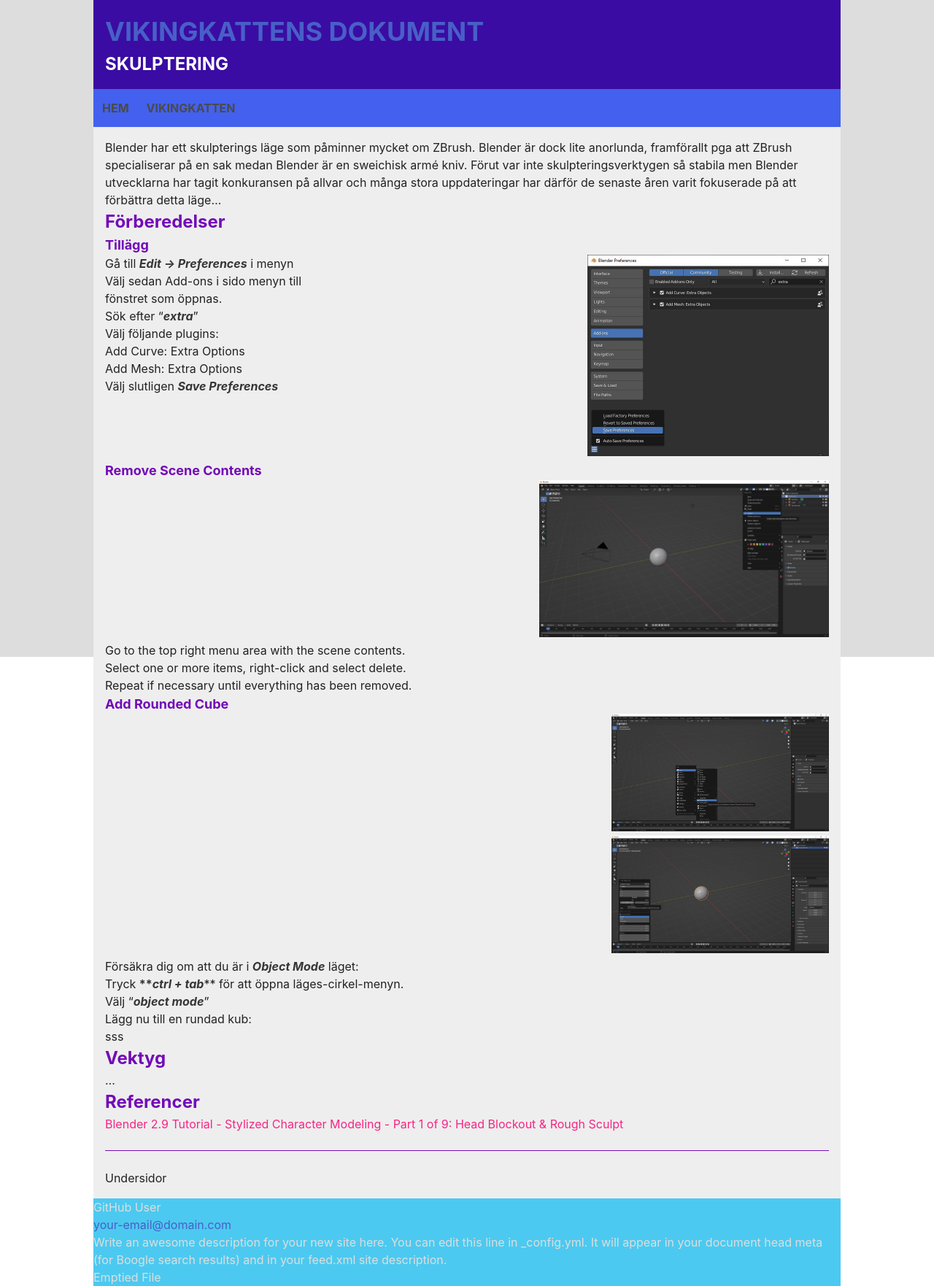
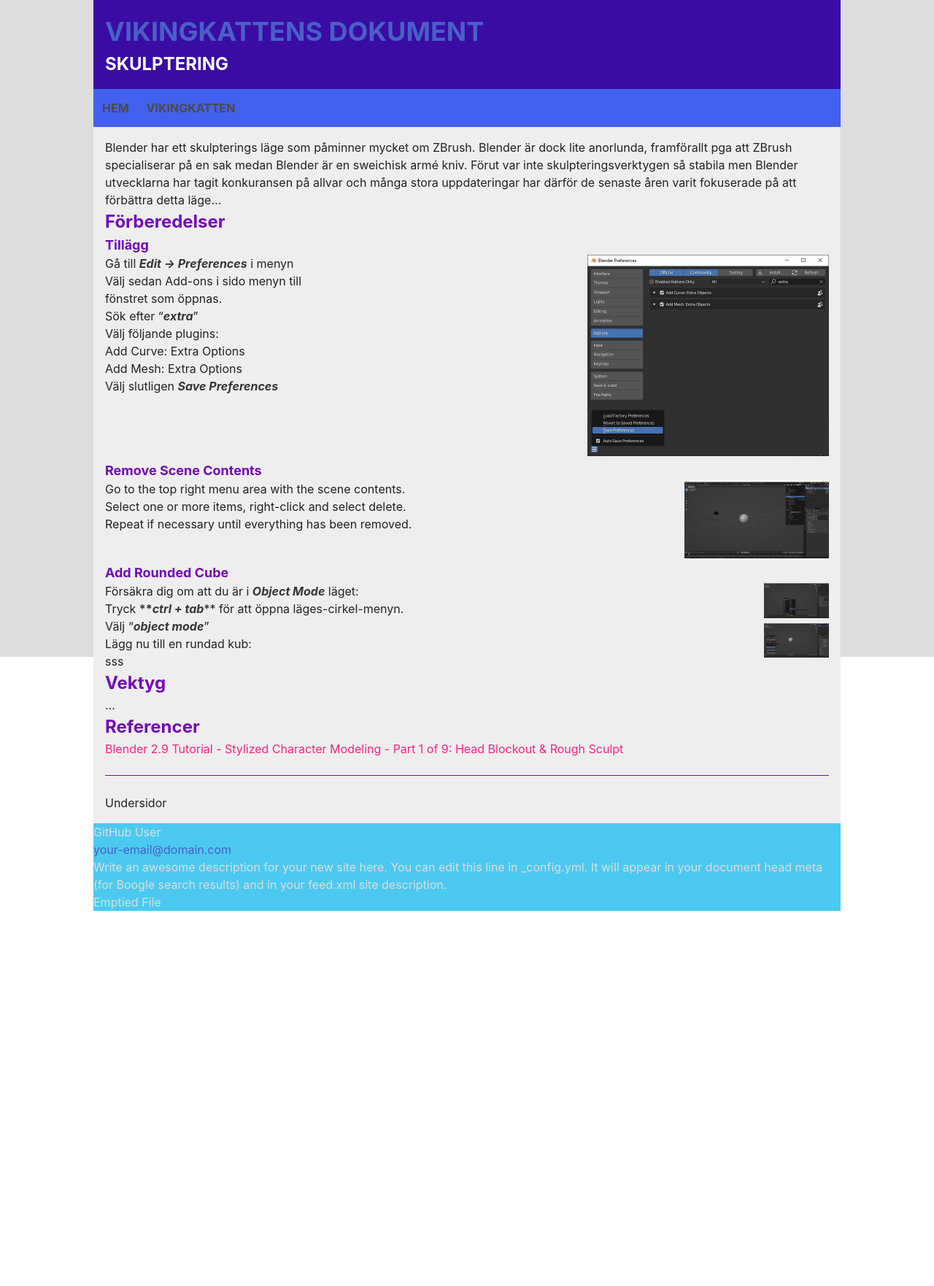
Before and after one commit to viking-cat/dokument, a Jekyll site: the page built from _pages/grafik/blender/skulptering.md, in a window 1280 px wide. Shown: the whole page at 73% size. Built offline with Jekyll 4.4.1, drawn with Linux system fonts in a browser that asks for light colours; after the commit the page ends 1248 px from its top, so only the background shows below that.

Commit message:
Update skulptering.md

```diff
--- a/_pages/grafik/blender/skulptering.md
+++ b/_pages/grafik/blender/skulptering.md
@@ -26,7 +26,7 @@
 
 ## Remove Scene Contents
 
-<div style="float:right; text-align:right;" width="40%">
+<div style="float:right; text-align:right; width:50%;">
   <img src="/dokument/assets/blender-sculpting-delete_sceen_contents.JPG" alt="Preference Window" width="40%">
 </div>
 
@@ -38,7 +38,7 @@
 
 ## Add Rounded Cube
 
-<div style="float:right; text-align:right;" width="30%">
+<div style="float:right; text-align:right; width:30%;">
   <img src="/dokument/assets/blender-sculpting-add_rounded_cube.JPG" alt="Preference Window" width="30%"><br/>
   <img src="/dokument/assets/blender-sculpting-add_rounded_cube-options.JPG" alt="Preference Window" width="30%">
 </div>
```
